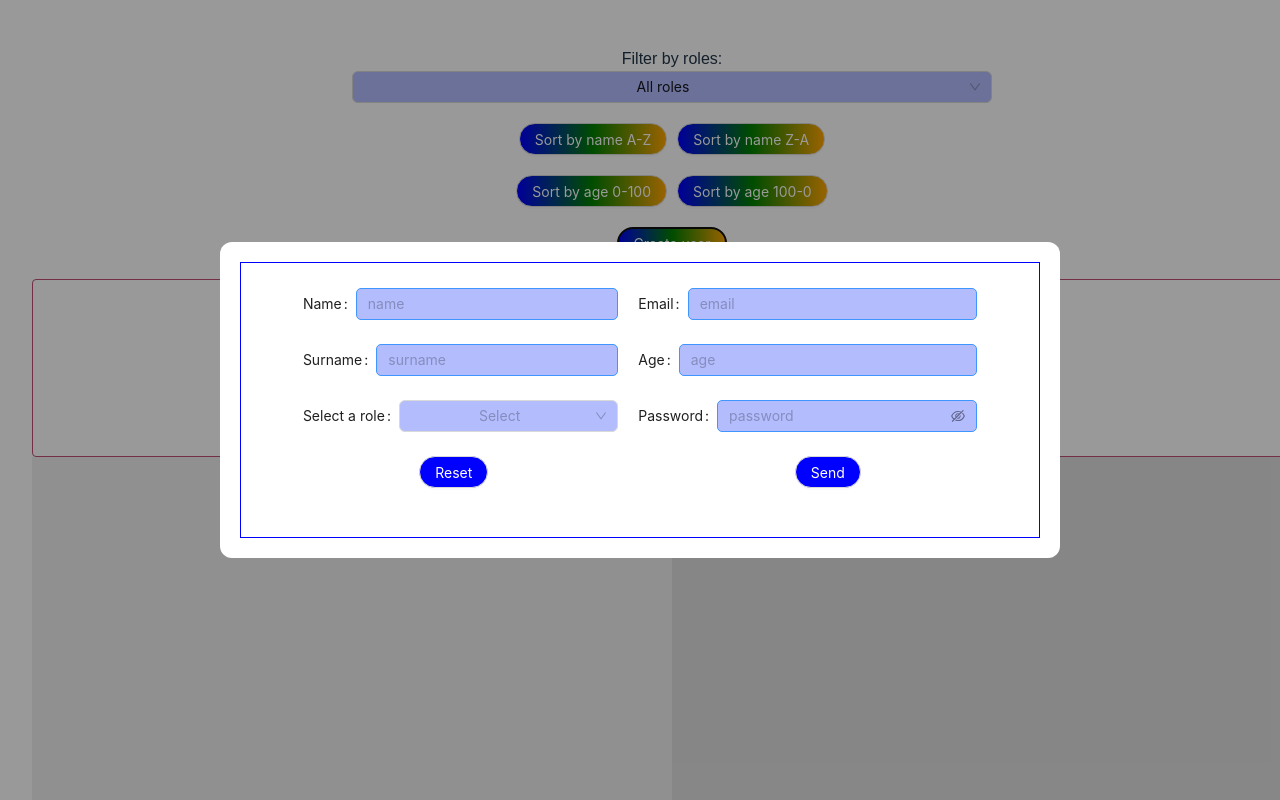
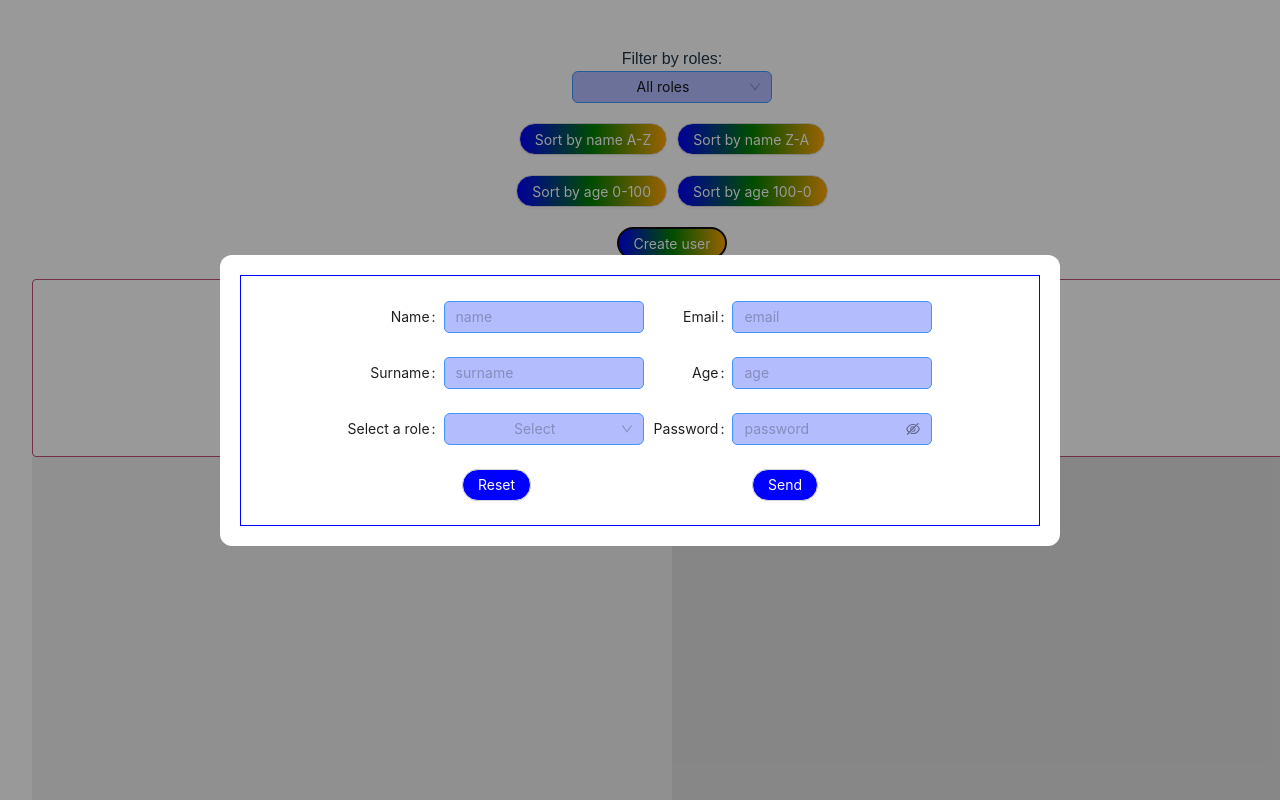
Before and after one commit to Anton0512/project1, a React (Vite) app in the folder project-01/: page / in a window 1280 px wide. Both pictures are taken after a click on the button "Create user". Shown: the top 800 px of the page. Built offline with nearby package versions, Linux system fonts and the light colour scheme.

Commit message:
actual commit

```diff
--- a/project-01/src/common/components/input-antd/input-antd.component.styles.js
+++ b/project-01/src/common/components/input-antd/input-antd.component.styles.js
@@ -7,5 +7,6 @@ export const SInput = styled(AntdInput)`
     background: #b3bcfd;
     align-items: center;
     border-radius: 5px;
+    width: 200px;
   }
 `;
--- a/project-01/src/common/components/select-antd/select-antd.component.styles.js
+++ b/project-01/src/common/components/select-antd/select-antd.component.styles.js
@@ -4,10 +4,11 @@ import styled from 'styled-components';
 export const SSelect = styled(AntdSelect)`
   &.ant-select {
     border-radius: 5px;
-    min-width: 50%;
+    width: 200px;
 
     .ant-select-selector {
       background: #b3bcfd;
+      border-color: #4096ff;
     }
   }
 `;
--- a/project-01/src/global.style.js
+++ b/project-01/src/global.style.js
@@ -25,6 +25,8 @@ const GlobalStyle = createGlobalStyle`
     background: #b3bcfd;
     border-color: #4096ff;
     border-radius: 5px;
+    width: 200px;
+
   }
 `;
 
--- a/project-01/src/pages/todo-list/components/user-form/user-form.component.jsx
+++ b/project-01/src/pages/todo-list/components/user-form/user-form.component.jsx
@@ -65,6 +65,7 @@ const UserForm = ({ handleAddUser, userId, modalData, isEdit }) => {
     setEmailError(false);
   };
 
+
   return (
     <SFormContainer>
       <Form form={form} onFinish={handleSubmit}>
@@ -86,10 +87,11 @@ const UserForm = ({ handleAddUser, userId, modalData, isEdit }) => {
               </SelectElement>
             </Form.Item>
           </SInputWrapperColOne>
-          {emailError && (
-            <SErrorMessageStyle>Email is not valid!</SErrorMessageStyle>
-          )}
+
           <SInputWrapperColTwo>
+            {emailError && (
+              <SErrorMessageStyle>Email is not valid!</SErrorMessageStyle>
+            )}
             <Form.Item name="email" label="Email">
               <InputElement placeholder="email" />
             </Form.Item>
--- a/project-01/src/pages/todo-list/components/user-form/user-form.component.styles.js
+++ b/project-01/src/pages/todo-list/components/user-form/user-form.component.styles.js
@@ -2,7 +2,7 @@ import styled from 'styled-components';
 
 export const SFormContainer = styled.div`
   border: 1px solid blue;
-  padding: 25px;
+  padding-top: 25px;
   color: #bf4f74;
 `;
 export const SInputColContainer = styled.div`
@@ -11,24 +11,27 @@ export const SInputColContainer = styled.div`
   justify-content: center;
   align-items: center;
   color: #bf4f74;
-  gap: 20px;
+  gap: 10px;
 `;
 
 export const SInputWrapperColOne = styled.div`
   display: flex;
   flex-direction: column;
+  align-items: end;
 `;
 
 export const SInputWrapperColTwo = styled.div`
   display: flex;
   flex-direction: column;
+  align-items: end;
 `;
 
 export const SButtonWrapper = styled.div`
   display: flex;
-  justify-content: space-around;
+  justify-content: space-evenly;
 `;
 
 export const SErrorMessageStyle = styled.div`
   color: red;
+  padding: 0px 50px 5px;
 `;
```
